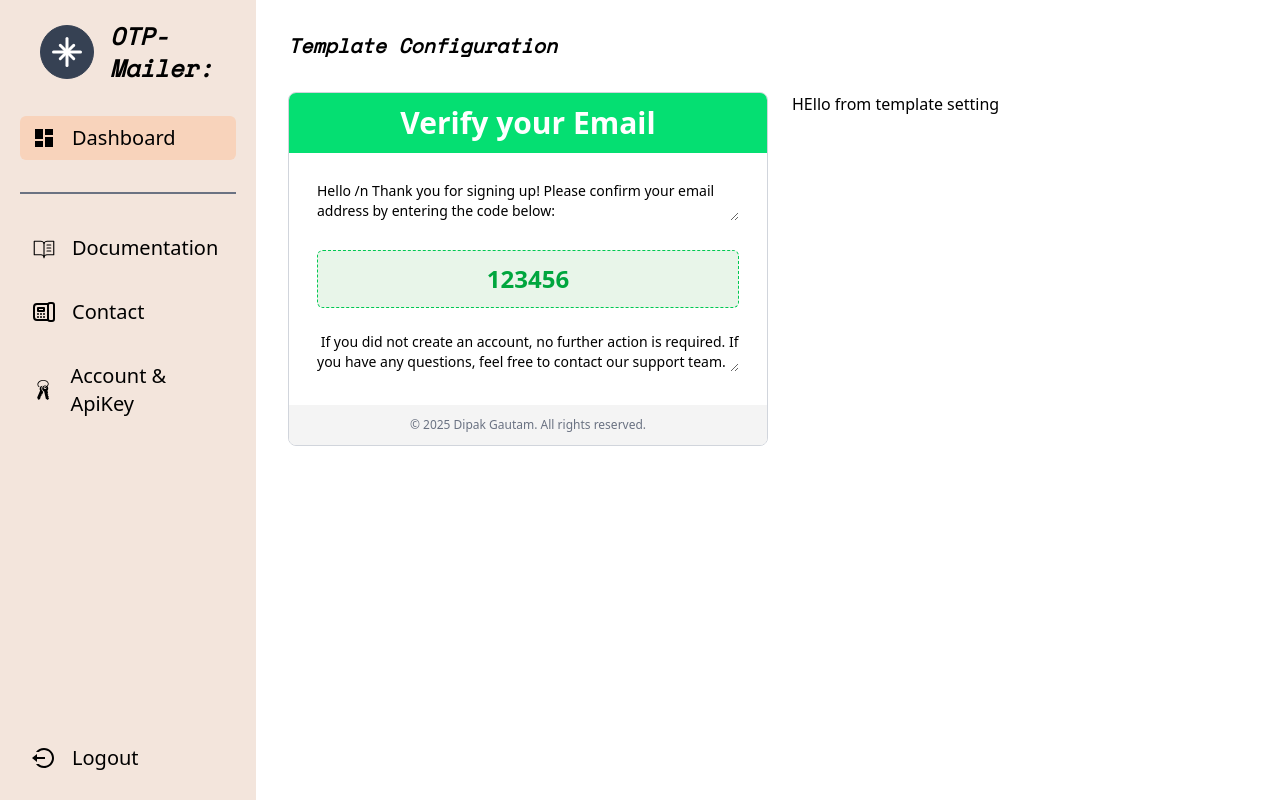
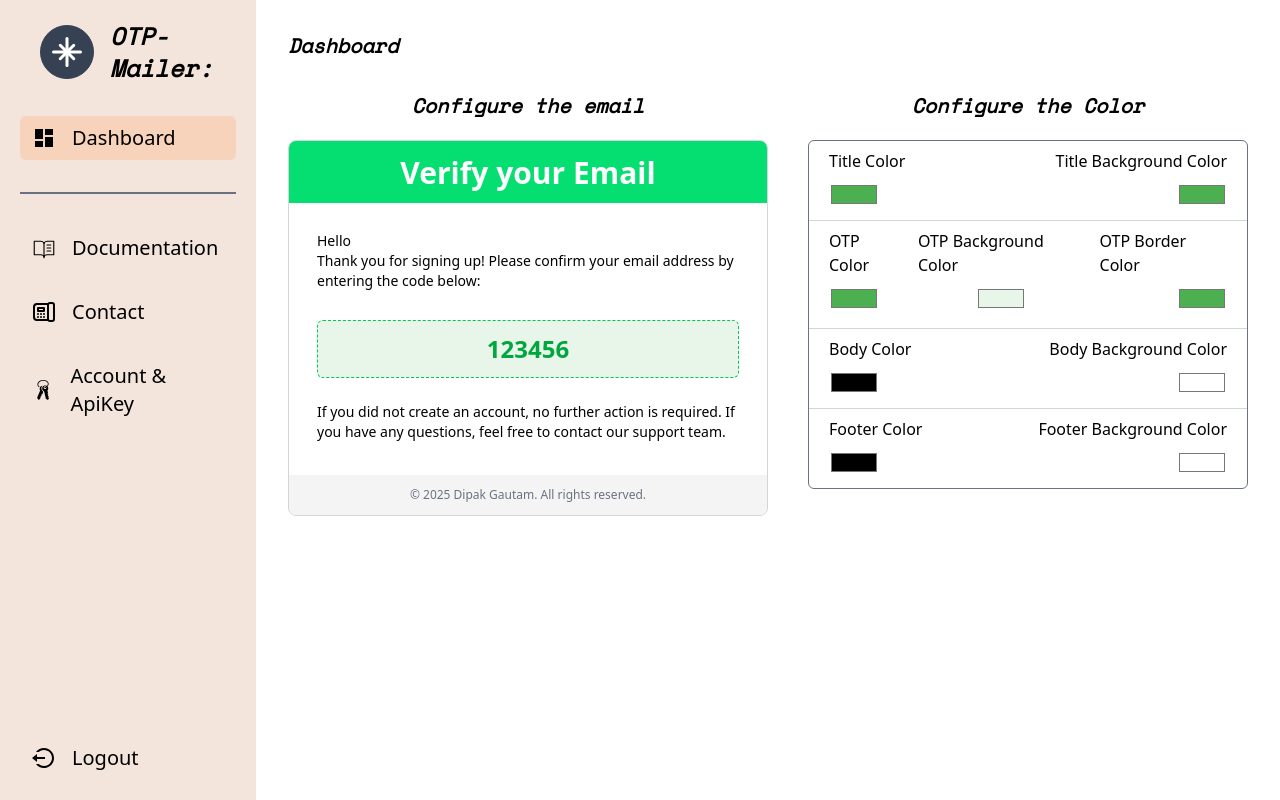
Before and after one commit to Dipak-Gautam/OTP-Mailer-Frontend, a React (Vite) app: page /dashboard in a window 1280 px wide. Built offline with nearby package versions, Linux system fonts and the light colour scheme.

Commit message:
feat: dashboard ui completed

```diff
--- a/src/Components/DashBoard/Component/Dashboard/Dashboard.tsx
+++ b/src/Components/DashBoard/Component/Dashboard/Dashboard.tsx
@@ -2,11 +2,11 @@ import EmailConfiguration from "./EmailConfiguration/EmailConfiguration";
 
 const Dashboard = () => {
   return (
-    <div className="p-8">
+    <div className="p-8 h-[100vh] overflow-y-auto">
       <div className="text-xl font-SpaceMono font-bold italic mb-8">
-        Template Configuration
+        Dashboard
       </div>
-      <div>
+      <div className=" ">
         <EmailConfiguration />
       </div>
     </div>
--- a/src/Components/DashBoard/Component/Dashboard/EmailConfiguration/Components/Template.tsx
+++ b/src/Components/DashBoard/Component/Dashboard/EmailConfiguration/Components/Template.tsx
@@ -1,29 +1,57 @@
-import React, { useState } from "react";
+import React, { useState, useRef, useEffect } from "react";
 
 const Template = () => {
   const [title, setTitle] = useState("Verify your Email");
   const [firstParagraph, setFirstParagraph] = useState(
-    "Hello /n Thank you for signing up! Please confirm your email address by entering the code below:"
+    "Hello \nThank you for signing up! Please confirm your email address by entering the code below:"
   );
   const [afterParagraph, setAfterParagraph] = useState(
-    " If you did not create an account, no further action is required. If you have any questions, feel free to contact our support team."
+    "If you did not create an account, no further action is required. If you have any questions, feel free to contact our support team."
   );
+
+  const titleRef = useRef(null);
+  const firstParagraphRef = useRef(null);
+  const afterParagraphRef = useRef(null);
+
+  // Auto resize function
+  const autoResize = (ref: any) => {
+    if (ref && ref.current) {
+      ref.current.style.height = "auto"; // Reset height
+      ref.current.style.height = ref.current.scrollHeight + "px"; // Set to scrollHeight
+    }
+  };
+
+  useEffect(() => {
+    autoResize(titleRef);
+    autoResize(firstParagraphRef);
+    autoResize(afterParagraphRef);
+  }, []);
 
   return (
     <div className="w-[50%]">
-      <div className="border rounded-lg overflow-hidden border-gray-300 ">
+      <div className="font-SpaceMono text-xl italic font-bold text-center mb-5">
+        Configure the email
+      </div>
+      <div className="border rounded-lg overflow-hidden border-gray-300">
         <div className="bg-green-400 text-white font-bold text-3xl text-center p-3">
           <input
+            ref={titleRef}
             value={title}
-            onChange={(event) => setTitle(event.target.value)}
-            className="border-none outline-none bg-transparent w-full text-center"
+            onChange={(event) => {
+              setTitle(event.target.value);
+            }}
+            className="border-none outline-none bg-transparent w-full text-center resize-none overflow-hidden"
           />
         </div>
         <div className="p-7 space-y-6 text-sm">
           <textarea
+            ref={firstParagraphRef}
             value={firstParagraph}
-            onChange={(event) => setFirstParagraph(event.target.value)}
-            className="border-none outline-none bg-transparent w-full "
+            onChange={(event) => {
+              setFirstParagraph(event.target.value);
+              autoResize(firstParagraphRef);
+            }}
+            className="border-none outline-none bg-transparent w-full resize-none overflow-hidden"
           />
 
           <div className="bg-[#e8f5e9] p-3 border border-dashed border-green-500 rounded-md">
@@ -33,9 +61,13 @@ const Template = () => {
           </div>
           <div>
             <textarea
+              ref={afterParagraphRef}
               value={afterParagraph}
-              onChange={(event) => setAfterParagraph(event.target.value)}
-              className="border-none outline-none bg-transparent w-full "
+              onChange={(event) => {
+                setAfterParagraph(event.target.value);
+                autoResize(afterParagraphRef);
+              }}
+              className="border-none outline-none bg-transparent w-full resize-none overflow-hidden"
             />
           </div>
         </div>
--- a/src/Components/DashBoard/Component/Dashboard/EmailConfiguration/Components/TemplateSetting.tsx
+++ b/src/Components/DashBoard/Component/Dashboard/EmailConfiguration/Components/TemplateSetting.tsx
@@ -1,7 +1,133 @@
 import React from "react";
 
 const TemplateSetting = () => {
-  return <div>HEllo from template setting</div>;
+  const [titleColor, setTitleColor] = React.useState("#4caf50");
+  const [titleBackgroundColor, setTitleBackgroundColor] =
+    React.useState("#4caf50");
+  const [optColor, setOptColor] = React.useState("#4caf50");
+  const [optBackgroundColor, setOptBackgroundColor] = React.useState("#e8f5e9");
+  const [otpBorderColor, setOtpBorderColor] = React.useState("#4caf50");
+
+  const [bodyColor, setBodyColor] = React.useState("#000000");
+  const [bodyBackgroundColor, setBodyBackgroundColor] =
+    React.useState("#ffffff");
+
+  const [footerColor, setFooterColor] = React.useState("#000000");
+  const [footerBackgroundColor, setFooterBackgroundColor] =
+    React.useState("#ffffff");
+
+  return (
+    <div className="flex-1">
+      <div className="font-SpaceMono text-xl italic font-bold text-center mb-5">
+        Configure the Color
+      </div>
+      <div className="border rounded-md border-gray-500 pb-3">
+        <div className="flex justify-between mt-2 items-center px-5 pb-3 border-b border-gray-300">
+          <div className="flex flex-col gap-2   ">
+            <label htmlFor="titleColor">Title Color</label>
+            <input
+              className="rounded-md"
+              type="color"
+              id="titleColor"
+              value={titleColor}
+              onChange={(e) => setTitleColor(e.target.value)}
+            />
+          </div>
+          <div className="flex flex-col gap-2 items-end">
+            <label htmlFor="titleBackgroundColor">Title Background Color</label>
+            <input
+              className="rounded-md"
+              type="color"
+              id="titleBackgroundColor"
+              value={titleBackgroundColor}
+              onChange={(e) => setTitleBackgroundColor(e.target.value)}
+            />
+          </div>
+        </div>
+        <div className="flex gap-4 mt-2 justify-between px-5 pb-4 border-b border-gray-300">
+          <div className="flex flex-col gap-2 j">
+            <label htmlFor="optColor">OTP Color</label>
+            <input
+              className="rounded-md"
+              type="color"
+              id="optColor"
+              value={optColor}
+              onChange={(e) => setOptColor(e.target.value)}
+            />
+          </div>
+          <div className="flex flex-col gap-2 justify-center items-center">
+            <label htmlFor="optBackgroundColor">OTP Background Color</label>
+            <input
+              className="rounded-md"
+              type="color"
+              id="optBackgroundColor"
+              value={optBackgroundColor}
+              onChange={(e) => setOptBackgroundColor(e.target.value)}
+            />
+          </div>
+          <div className="flex flex-col gap-2  items-end">
+            <label htmlFor="otpBorderColor">OTP Border Color</label>
+            <input
+              className="rounded-md"
+              type="color"
+              id="otpBorderColor"
+              value={otpBorderColor}
+              onChange={(e) => setOtpBorderColor(e.target.value)}
+            />
+          </div>
+        </div>
+
+        <div>
+          <div className="flex gap-4 mt-2 justify-between px-5 pb-3 border-b border-gray-300">
+            <div className="flex flex-col gap-2 ">
+              <label htmlFor="bodyColor">Body Color</label>
+              <input
+                className="rounded-md"
+                type="color"
+                id="bodyColor"
+                value={bodyColor}
+                onChange={(e) => setBodyColor(e.target.value)}
+              />
+            </div>
+            <div className="flex flex-col gap-2 justify-center items-end">
+              <label htmlFor="bodyBackgroundColor">Body Background Color</label>
+              <input
+                className="rounded-md"
+                type="color"
+                id="bodyBackgroundColor"
+                value={bodyBackgroundColor}
+                onChange={(e) => setBodyBackgroundColor(e.target.value)}
+              />
+            </div>
+          </div>
+          <div className="flex gap-4 mt-2 justify-between px-5  border-gray-300">
+            <div className="flex flex-col gap-2 ">
+              <label htmlFor="footerColor">Footer Color</label>
+              <input
+                className="rounded-md"
+                type="color"
+                id="footerColor"
+                value={footerColor}
+                onChange={(e) => setFooterColor(e.target.value)}
+              />
+            </div>
+            <div className="flex flex-col gap-2 justify-center items-end">
+              <label htmlFor="footerBackgroundColor">
+                Footer Background Color
+              </label>
+              <input
+                className="rounded-md"
+                type="color"
+                id="footerBackgroundColor"
+                value={footerBackgroundColor}
+                onChange={(e) => setFooterBackgroundColor(e.target.value)}
+              />
+            </div>
+          </div>
+        </div>
+      </div>
+    </div>
+  );
 };
 
 export default TemplateSetting;
--- a/src/Components/DashBoard/Component/Dashboard/EmailConfiguration/EmailConfiguration.tsx
+++ b/src/Components/DashBoard/Component/Dashboard/EmailConfiguration/EmailConfiguration.tsx
@@ -4,9 +4,11 @@ import TemplateSetting from "./Components/TemplateSetting";
 
 const EmailConfiguration = () => {
   return (
-    <div className="flex gap-6">
+    <div className="flex gap-10 h-full">
       <Template />
-      <TemplateSetting />
+      <div className="h-full  flex-1">
+        <TemplateSetting />
+      </div>
     </div>
   );
 };
```
